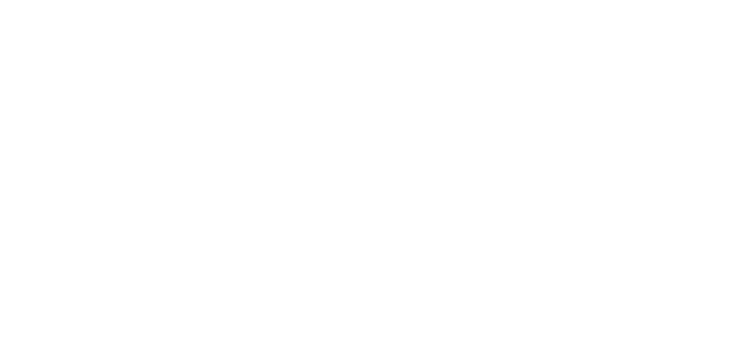
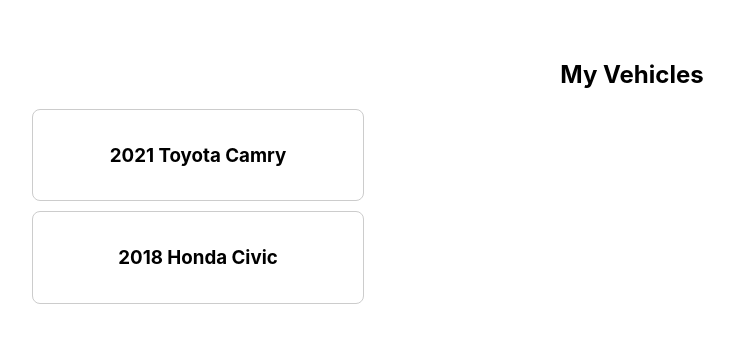
Before and after one commit to DillV753/AutoMinder, a React (Create React App) app in the folder client/: page /dashboard in a window 1280 px wide. Before the commit this address had no page. Shown: the top 342 px of the page, without its empty margins (8-742 px from the left). Built offline with nearby package versions, Linux system fonts and the light colour scheme.

Commit message:
Added Dashboard with placeholders

```diff
--- a/client/src/App.js
+++ b/client/src/App.js
@@ -2,6 +2,7 @@
 import { BrowserRouter, Routes, Route } from 'react-router-dom';
 import Login from './Login';
 import SignUp from './SignUp';
+import Dashboard from './Dashboard';
 
 function App() {
   return (
@@ -10,6 +11,7 @@
         <Routes>
           <Route path="/" element={<Login />} />
           <Route path="/signup" element={<SignUp />} />
+          <Route path="/dashboard" element={<Dashboard />} />
         </Routes>
       </div>
     </BrowserRouter>
--- /dev/null
+++ b/client/src/Dashboard.js
@@ -0,0 +1,19 @@
+function Dashboard() {
+  const vehicles = [
+    { id: 1, make: "Toyota", model: "Camry", year: 2021 },
+    { id: 2, make: "Honda", model: "Civic", year: 2018 },
+  ];
+
+  return (
+    <div style={{ padding: '40px' }}>
+      <h2>My Vehicles</h2>
+      {vehicles.map((vehicle) => (
+        <div key={vehicle.id} style={{ border: '1px solid #ccc', borderRadius: '8px', padding: '15px', marginBottom: '10px', maxWidth: '300px' }}>
+          <h3>{vehicle.year} {vehicle.make} {vehicle.model}</h3>
+        </div>
+      ))}
+    </div>
+  );
+}
+
+export default Dashboard;
--- a/client/src/Login.js
+++ b/client/src/Login.js
@@ -13,7 +13,7 @@
       <h2>Login to AutoMinder</h2>
       <input type="email" placeholder="Email" style={{ marginBottom: '10px' }} />
       <input type="password" placeholder="Password" style={{ marginBottom: '10px' }} />
-      <button>Log In</button>
+      <Link to="/dashboard"><button>Log In</button></Link>
       <p style={{ marginTop: '10px' }}>
         Don't have an account? <Link to="/signup">Sign Up</Link>
       </p>
```
